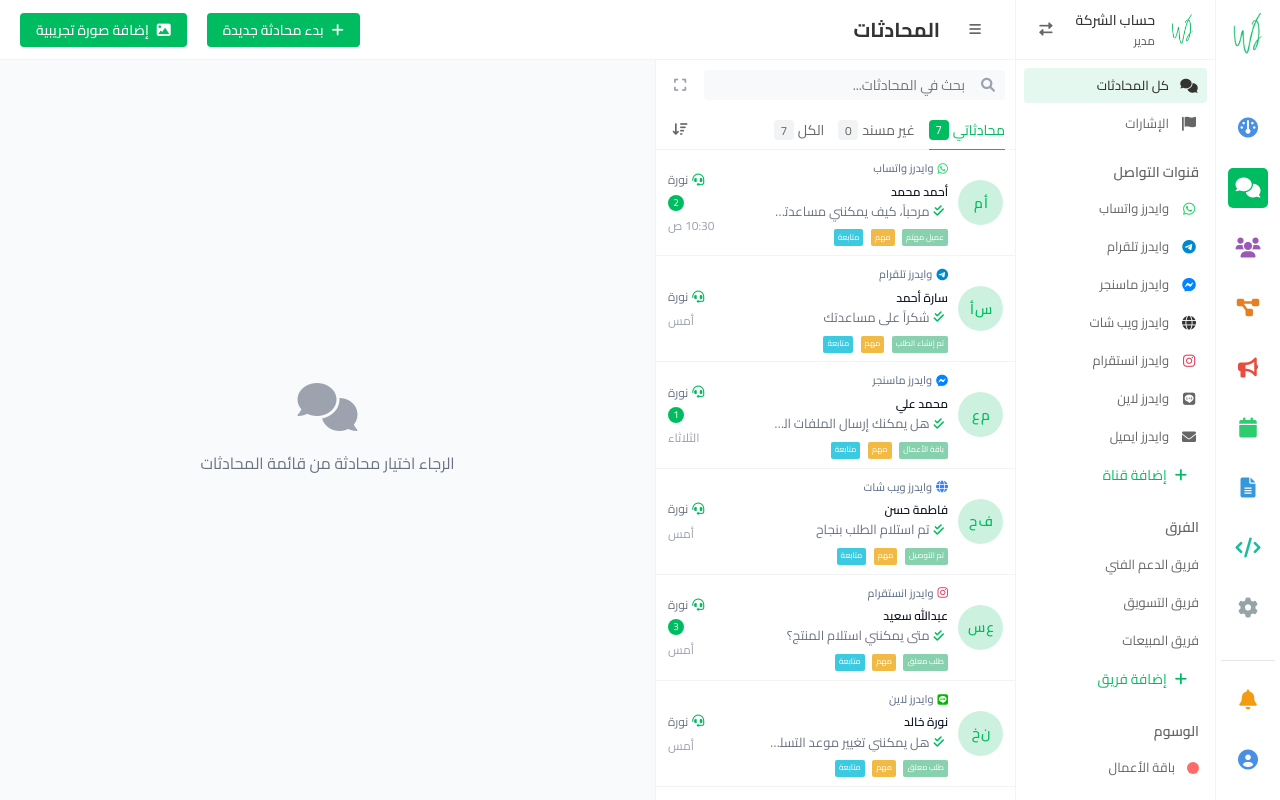
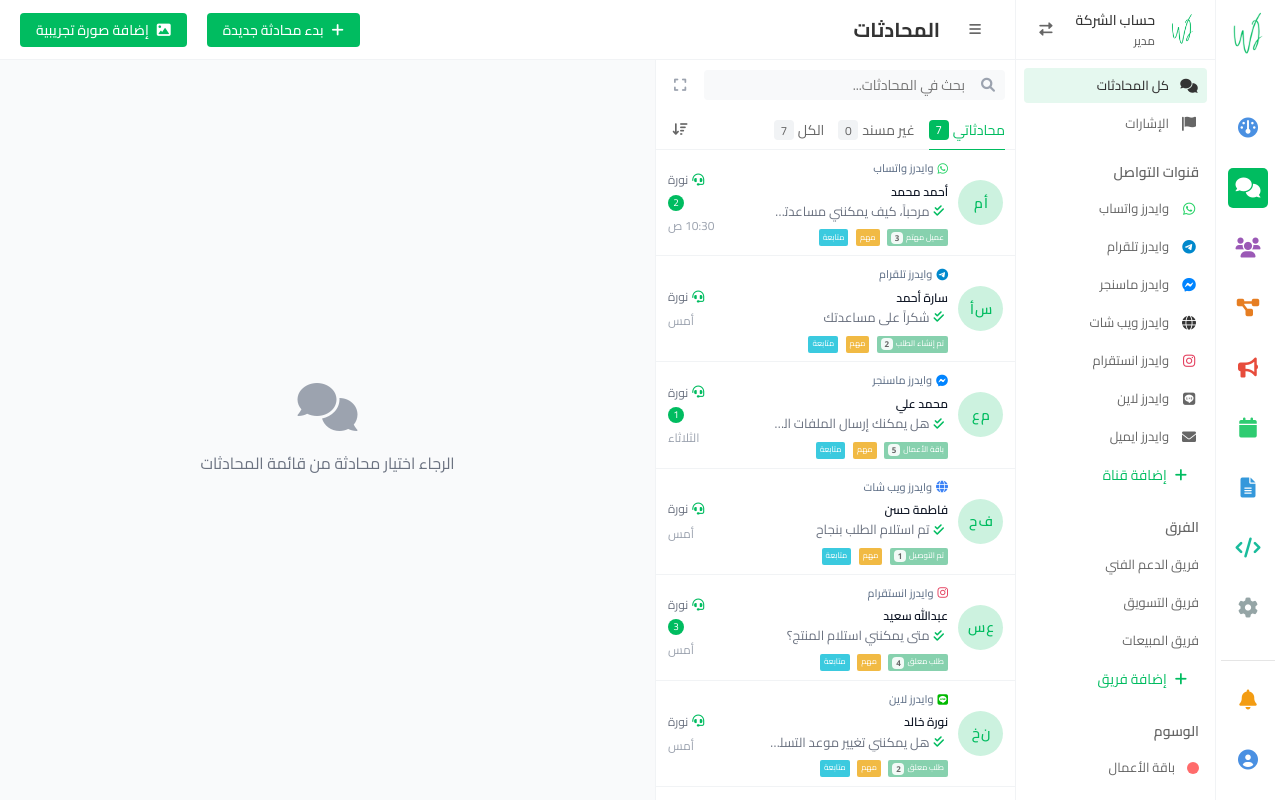
Before and after one commit to nsrfly2218/last, a plain HTML site: page chat.html in a window 1280 px wide. Drawn offline with Linux system fonts and the light colour scheme.

Commit message:
add tag indicator to chat text boxes

```diff
--- a/chat.html
+++ b/chat.html
@@ -64,6 +64,31 @@
 
       .wd-tag-count-badge.hidden {
         display: none;
+      }
+
+      /* New tag indicator design for chat text boxes */
+      .wd-chat-text-box {
+        position: relative;
+        overflow: visible;
+      }
+
+      .wd-tag-indicator {
+        display: inline-block;
+        background: rgba(255, 255, 255, 0.9);
+        color: #666;
+        border-radius: 4px;
+        min-width: 12px;
+        height: 12px;
+        display: inline-flex;
+        align-items: center;
+        justify-content: center;
+        font-size: 8px;
+        font-weight: 600;
+        margin-right: 3px;
+        padding: 0 3px;
+        font-family: "Segoe UI", Tahoma, Geneva, Verdana, sans-serif;
+        vertical-align: middle;
+        line-height: 1;
       }
 
       @keyframes bounceIn {
@@ -815,6 +840,7 @@
                       style="background-color: rgba(122, 204, 166, 0.9)"
                     >
                       عميل مهتم
+                      <div class="wd-tag-indicator">3</div>
                     </div>
                     <div class="wd-chat-classification urgent">مهم</div>
                     <div class="wd-chat-classification follow-up">متابعة</div>
@@ -851,6 +877,7 @@
                       style="background-color: rgba(122, 204, 166, 0.9)"
                     >
                       تم إنشاء الطلب
+                      <div class="wd-tag-indicator">2</div>
                     </div>
                     <div class="wd-chat-classification urgent">مهم</div>
                     <div class="wd-chat-classification follow-up">متابعة</div>
@@ -886,6 +913,7 @@
                       style="background-color: rgba(122, 204, 166, 0.9)"
                     >
                       باقة الأعمال
+                      <div class="wd-tag-indicator">5</div>
                     </div>
                     <div class="wd-chat-classification urgent">مهم</div>
                     <div class="wd-chat-classification follow-up">متابعة</div>
@@ -922,6 +950,7 @@
                       style="background-color: rgba(122, 204, 166, 0.9)"
                     >
                       تم التوصيل
+                      <div class="wd-tag-indicator">1</div>
                     </div>
                     <div class="wd-chat-classification urgent">مهم</div>
                     <div class="wd-chat-classification follow-up">متابعة</div>
@@ -957,6 +986,7 @@
                       style="background-color: rgba(122, 204, 166, 0.9)"
                     >
                       طلب معلق
+                      <div class="wd-tag-indicator">4</div>
                     </div>
                     <div class="wd-chat-classification urgent">مهم</div>
                     <div class="wd-chat-classification follow-up">متابعة</div>
@@ -993,6 +1023,7 @@
                       style="background-color: rgba(122, 204, 166, 0.9)"
                     >
                       طلب معلق
+                      <div class="wd-tag-indicator">2</div>
                     </div>
                     <div class="wd-chat-classification urgent">مهم</div>
                     <div class="wd-chat-classification follow-up">متابعة</div>
@@ -1028,6 +1059,7 @@
                       style="background-color: rgba(122, 204, 166, 0.9)"
                     >
                       تم الحل
+                      <div class="wd-tag-indicator">6</div>
                     </div>
                     <div class="wd-chat-classification urgent">مهم</div>
                     <div class="wd-chat-classification follow-up">متابعة</div>
```
